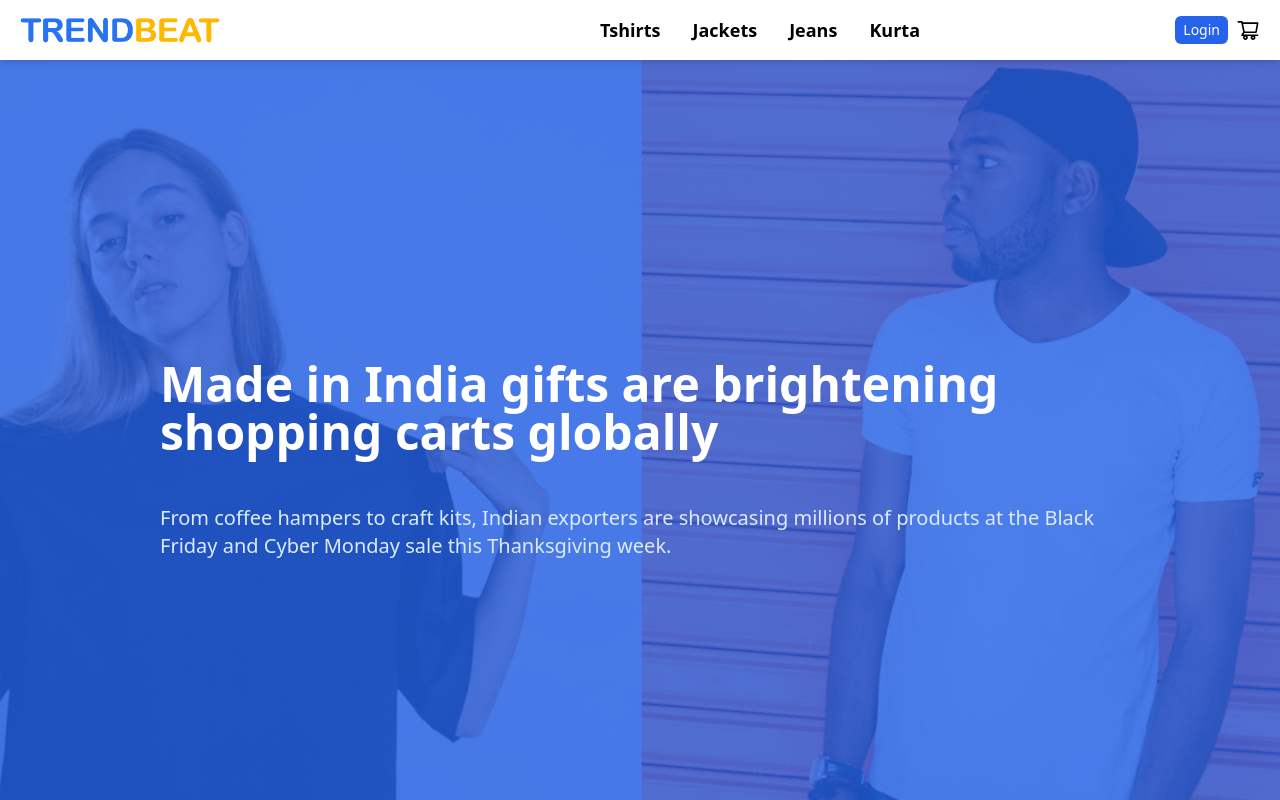
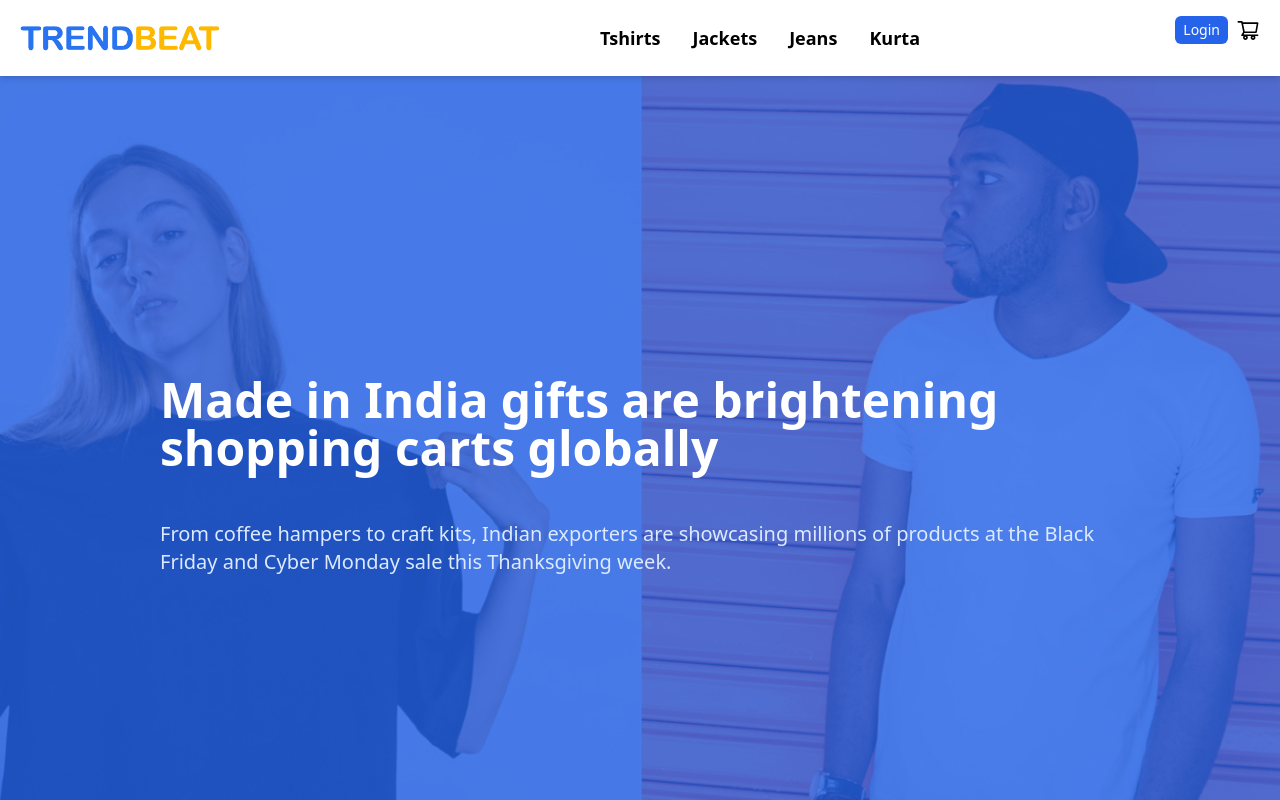
Before and after one commit to anandshuklaweb/TrendBeat-Ecommerce, a Next.js app: page /about in a window 1280 px wide. Shown: the top 800 px of the page. Built offline with nearby package versions, Linux system fonts and the light colour scheme.

Commit message:
Update Navbar.js

```diff
--- a/components/Navbar.js
+++ b/components/Navbar.js
@@ -108,7 +108,7 @@ const Navbar = ({
           </Link>
         </div>
 
-        <div className="nav my-0 mx-auto">
+        <div className="nav my-2 mx-auto">
           <ul className="flex items-center space-x-8 font-semibold md:text-lg">
             <Link href={"/tshirts"} className="hover:text-blue-400">
               <li>Tshirts</li>
```
